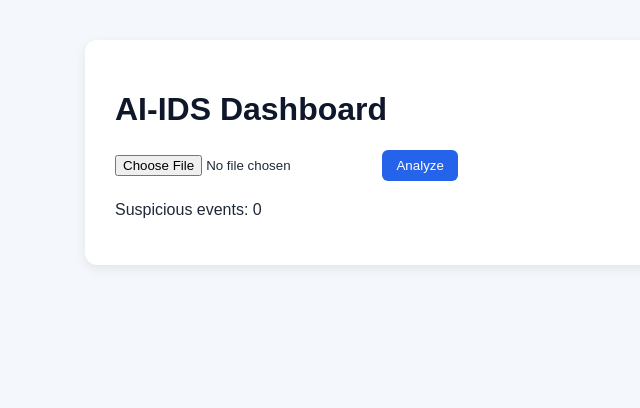
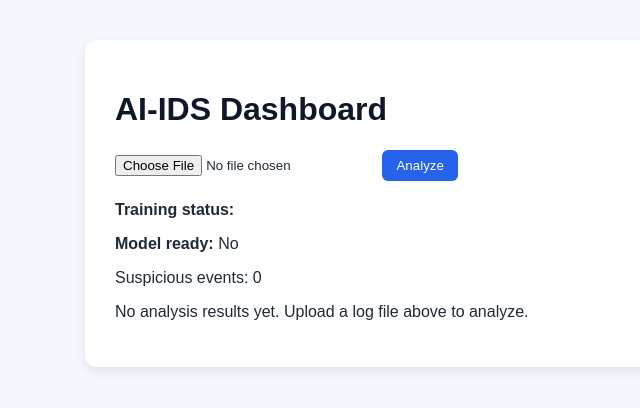
Before and after one commit to Sego-Git/AI-IDS, a Flask app: page / in a window 1280 px wide. Shown: the top 408 px of the page, without its empty margins (125-765 px from the left). Run offline with Flask 3, Linux system fonts and the light colour scheme.

Commit message:
Update AI-IDS app

```diff
--- a/App.py
+++ b/App.py
@@ -10,6 +10,7 @@ from src.train import train_from_csv
 app = Flask(__name__)
 app.config["MAX_CONTENT_LENGTH"] = 50 * 1024 * 1024
 
+MODEL_PATH = Path("models") / "isolation_forest.joblib"
 SUSPICIOUS_KEYWORDS = ["attack", "suspicious", "failed password"]
 #Add the background training helper
 
@@ -69,6 +70,8 @@ def index():
                 suspicious_count=suspicious_count,
                 results=results,
                 train_status=TRAINING_STATUS,
+                model_ready = model_ready(),
+                uploaded_filename = filename,
             )
 
     # GET request: just show the form with no results
@@ -77,6 +80,8 @@ def index():
         suspicious_count=0,
         results=[],
         train_status=TRAINING_STATUS,
+        model_ready = model_ready(),
+        uploaded_filename = None,
     )
 
 
@@ -84,5 +89,8 @@ def index():
 def train_status():
     return TRAINING_STATUS
 
+def model_ready():
+    return MODEL_PATH.exists()
+
 if __name__ == "__main__":
     app.run(host="0.0.0.0", port=5001, debug=True)
--- a/templates/index.html
+++ b/templates/index.html
@@ -76,8 +76,23 @@
             <button type="submit">Analyze</button>
         </form>
 
+
+
+
+
+            <p><strong>Training status:</strong> {{ train_status.message }}</p>
+        <p><strong>Model ready:</strong> {{ "Yes" if model_ready else "No" }}</p>
+
+        {% if uploaded_filename %}
+            <p><strong>Uploaded file:</strong> {{ uploaded_filename }}</p>
+        {% endif %}
+
         <p>Suspicious events: {{ suspicious_count }}</p>
 
+
+
+
+                {% if results %}
             <ul>
                 {% for item in results %}
                     <li class="result {% if item.suspicious %}danger{% else %}safe{% endif %}">
@@ -85,6 +100,13 @@
                     </li>
                 {% endfor %}
             </ul>
-    </div>
+        {% else %}
+            <p>No analysis results yet. Upload a log file above to analyze.</p>
+        {% endif %}
+
+                {% if results %}
+            <h2>Analysis results</h2>
+            <ul> ... </ul>
+        {% endif %}
 </body>
 </html>
```
Lines whose indentation alone changed are shown as unchanged.
